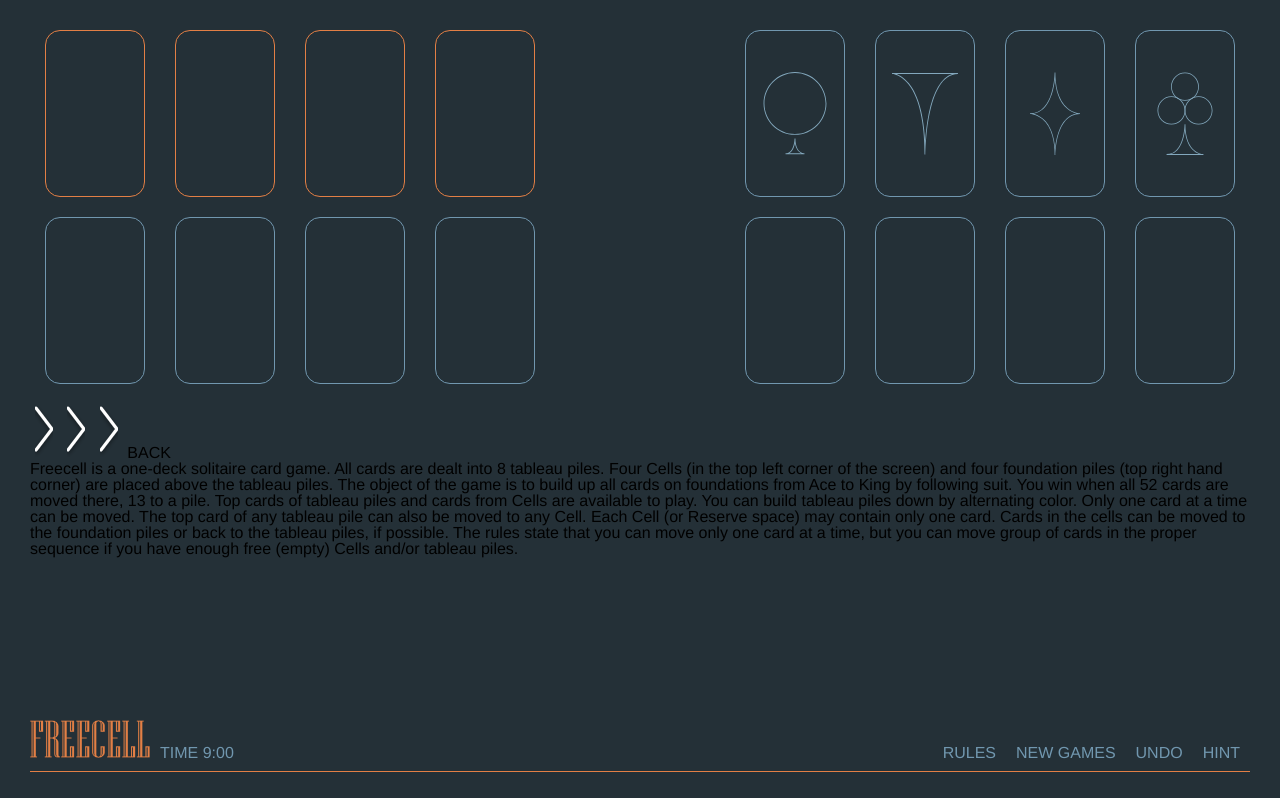
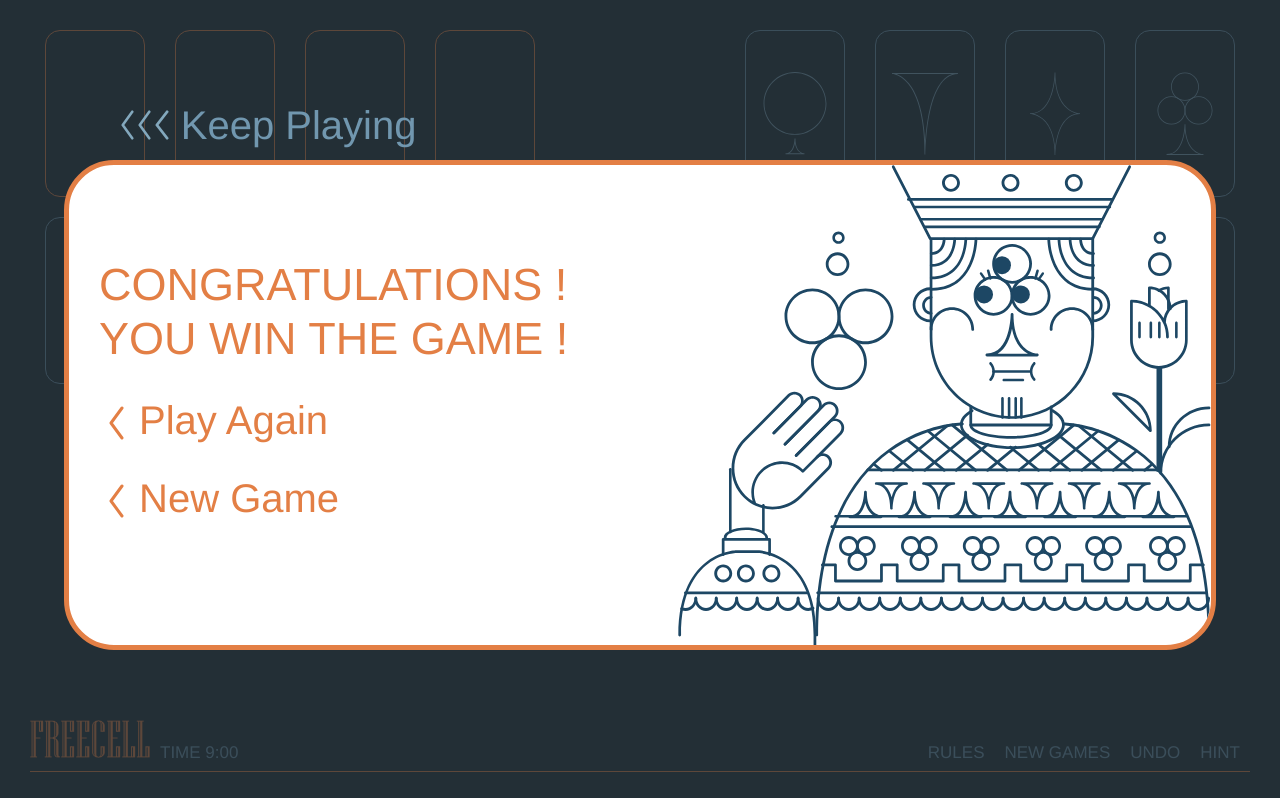
Before and after one commit to wenyo/New-Solitaire, a plain HTML site: page play.html in a window 1280 px wide. Drawn offline with nearby package versions, Linux system fonts and the light colour scheme.

Commit message:
over css

```diff
--- a/index.html
+++ b/index.html
@@ -40,5 +40,6 @@
             </div>
         </main>
     </div>
+    <script src="vue/all.js"></script>
 </body>
 </html>
--- a/play.html
+++ b/play.html
@@ -49,17 +49,89 @@
                     </ul>
                 </div>
 
+                <div class="layer"></div>
+
                 <div class="alert">
 
+                    <div class="alertInset">
                         <div class="backBtn">
-                    <img src="./img/other/arrow.svg" alt="">
-                    <img src="./img/other/arrow.svg" alt="">
-                    <img src="./img/other/arrow.svg" alt="">
-                    <span>BACK</span>
+                            <img src="./img/other/arrow-blue.svg" alt="">
+                            <img src="./img/other/arrow-blue.svg" alt="">
+                            <img src="./img/other/arrow-blue.svg" alt="">
+                            <!-- <span>BACK</span> -->
+                            <span>Keep Playing</span>
+                        </div>
+                    </div>
+
+                    <!-- <div class="alertContent rules">
+                        <div class="people">
+                            <img src="./img/other/people3.svg">
                         </div>
 
                         <div class="note">
+                            <div class="noteTitle">RULES</div>
+                            <p>
                                 Freecell is a one-deck solitaire card game. All cards are dealt into 8 tableau piles. Four Cells (in the top left corner of the screen) and four foundation piles (top right hand corner) are placed above the tableau piles. The object of the game is to build up all cards on foundations from Ace to King by following suit. You win when all 52 cards are moved there, 13 to a pile. Top cards of tableau piles and cards from Cells are available to play. You can build tableau piles down by alternating color. Only one card at a time can be moved. The top card of any tableau pile can also be moved to any Cell. Each Cell (or Reserve space) may contain only one card. Cards in the cells can be moved to the foundation piles or back to the tableau piles, if possible. The rules state that you can move only one card at a time, but you can move group of cards in the proper sequence if you have enough free (empty) Cells and/or tableau piles.
+                            </p>
+                        </div>
+                    </div> -->
+
+                    <!-- <div class="alertContent newGames">
+                        <div class="note">
+                            <div class="noteBtn">
+                                <img src="./img/other/arrow-orange.svg" alt="">
+                                <div>Restart This Game</div>
+                            </div>
+                            <div class="noteBtn">
+                                <img src="./img/other/arrow-orange.svg" alt="">
+                                <div>Quit and Start a New Game</div>
+                            </div>
+                        </div>
+
+                        <div class="people">
+                            <img src="./img/other/people4.svg">
+                        </div>
+                    </div> -->
+
+                    <!-- <div class="alertContent noMoreMove">
+                        <div class="people">
+                            <img src="./img/other/people2.svg">
+                        </div>
+
+                        <div class="note">
+                            <div class="noteTitle">NO MORE MOVES!</div>
+
+                            <div class="noteBtn">
+                                    <img src="./img/other/arrow-orange.svg" alt="">
+                                    <div>Restart This Game</div>
+                                </div>
+                                <div class="noteBtn">
+                                    <img src="./img/other/arrow-orange.svg" alt="">
+                                    <div>New Game</div>
+                                </div>
+                                <div class="noteBtn">
+                                    <img src="./img/other/arrow-orange.svg" alt="">
+                                    <div>Undo</div>
+                                </div>
+                        </div>
+                    </div> -->
+
+                    <div class="alertContent congratulation">
+                        <div class="note">
+                            <div class="noteTitle">CONGRATULATIONS !</br>YOU WIN THE GAME !</div>
+                            <div class="noteBtn">
+                                <div>Play Again</div>
+                                <img src="./img/other/arrow-orange.svg" alt="">
+                            </div>
+                            <div class="noteBtn">
+                                <div>New Game</div>
+                                <img src="./img/other/arrow-orange.svg" alt="">
+                            </div>
+                        </div>
+
+                        <div class="people">
+                            <img src="./img/other/people1.svg">
+                        </div>
                     </div>
                 </div>
 
@@ -90,5 +162,6 @@
             </div>
        </nav>
    </div>
+   <script src="vue/all.js"></script>
 </body>
 </html>
--- a/scss/basic/_variable.scss
+++ b/scss/basic/_variable.scss
@@ -3,8 +3,8 @@ $color-sec: #fff;
 $color-thir: #4d4d4d;
 $color-four: #243037;
 $color-five: #7197af;
+$color-six: #d5a78b;
 
-$color-six: #3f3f3f;
 $color-sev: #11010a;
 
 $fontsize-xxl: 45px;
--- a/scss/page/_alert.scss
+++ b/scss/page/_alert.scss
@@ -0,0 +1,119 @@
+// Alert Setting
+.layer{
+    position: fixed;
+    top: 0;
+    right: 0;
+    left: 0;
+    bottom: 0;
+    background-color: $color-four;
+    z-index: 0;
+    opacity: .7;
+}
+.alert{
+    position: fixed;
+    top: calc((100vh - 60vh) / 2);//temp
+    left: calc((100vw - 90vw) / 2);
+    height: 60vh;
+    width: 90vw;
+    box-sizing: border-box;
+}
+
+.alertInset{
+    position: relative;
+}
+
+.alertContent{
+    display: inline-flex;
+    justify-content: space-between;
+    align-items: center;
+    overflow: hidden;
+
+    background-color: $color-sec;
+    border: 5px solid $color-master;
+    border-radius: 50px;
+    box-sizing: border-box;
+    width: 100%;
+}
+
+.backBtn{
+    position: absolute;
+    top: -55px;
+    left: 55px;
+
+    display: flex;
+    justify-content: flex-start;
+    align-items: center;
+
+    color: $color-five;
+    font-size: $fontsize-xl;
+    @include pointer;
+    transition: .5s;
+    &:hover{
+        text-shadow: 3px 3px 8px $color-five;
+        color: $color-sec;
+    }
+    img{
+        margin: 0 2px;
+        height: 30px;
+        width: auto;
+    }
+    span{
+        margin: 0 10px;
+    }
+}
+
+.people{
+    display: inline-block;
+    border-radius: 50px;
+    height: 60vh;
+    width: auto;
+}
+
+.note{
+    display: inline-block;
+    width: 50vw;
+    padding: 30px;
+    box-sizing: border-box;
+    color: $color-master;
+}
+.noteTitle{
+    font-size: $fontsize-xxl;
+    margin-bottom: 20px;
+    line-height: 1.2em;
+}
+
+//NEW GAMES
+.newGames{
+    .note{
+        padding: 50px;
+    }
+}
+
+.noteBtn{
+    font-size: $fontsize-xl;
+    margin: 30px 10px;
+    padding-left: 30px;
+    position: relative;
+    @include pointer;
+    line-height: 1.2em;
+    transition: .5s;
+    div{
+        display: inline;
+    }
+    &:hover{
+        text-shadow: 3px 3px 8px $color-master;
+        color: $color-sec;
+    }
+    img{
+        position: absolute;
+        top: 10px;
+        left: 0;
+    }
+}
+
+//NO MORE MOVES
+.noMoreMove{
+    .note{
+        padding-left: 50px;
+    }
+}
--- a/scss/page/_index.scss
+++ b/scss/page/_index.scss
@@ -2,6 +2,8 @@
 .wrap{
     height: 100vh;
     font-family: Helvetica, Tahoma, Arial;
+    font-size: $fontsize-xs;
+    font-weight: lighter;
 }
 .mainBackground{
     background-color: $color-master;
```
Also changed, not shown: css/all.css, css/min/all.min.css, img/other/arrow-blue.svg (added), img/other/arrow-orange.svg (added), vue/all.js (added), 2 other files. Lines whose indentation alone changed are shown as unchanged.
